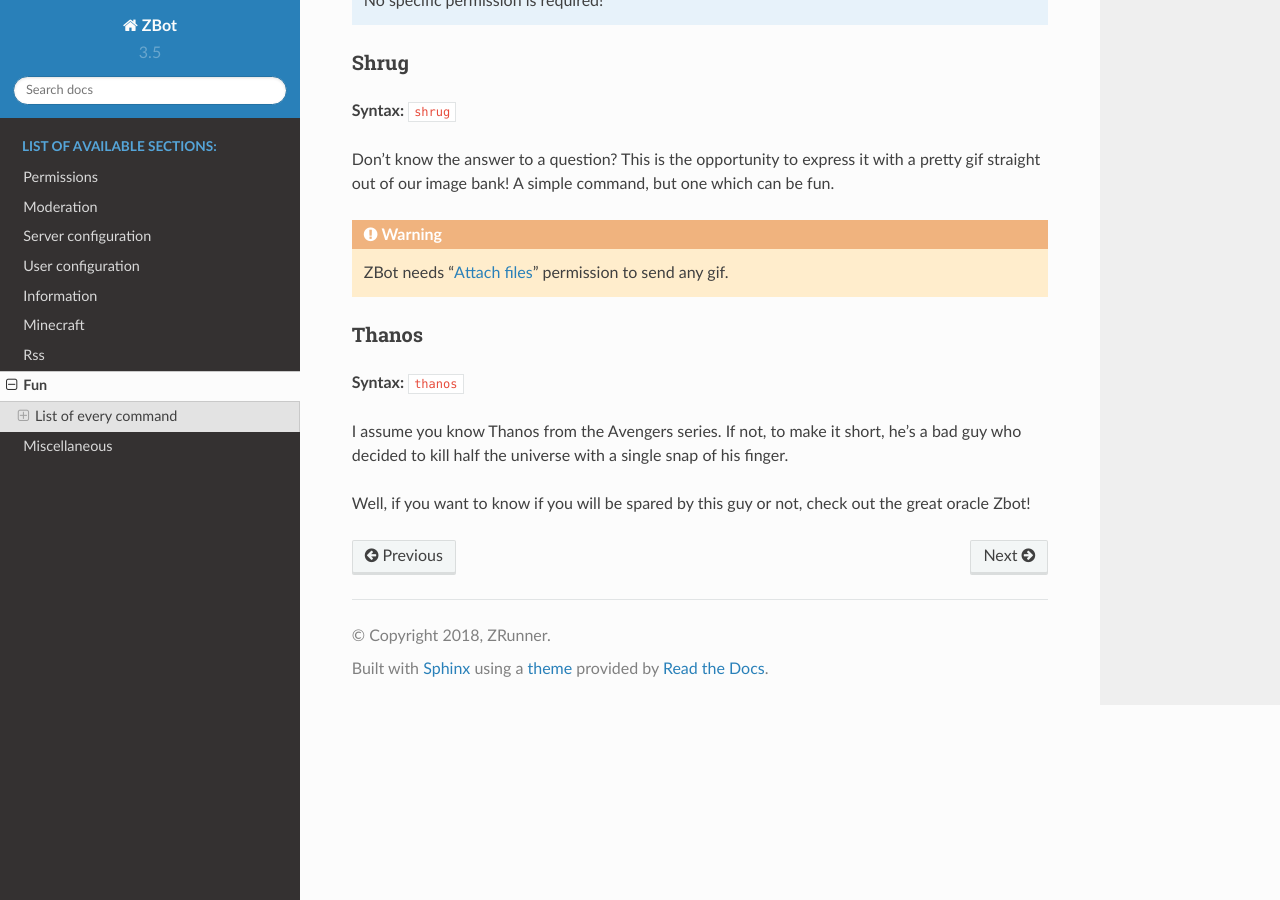
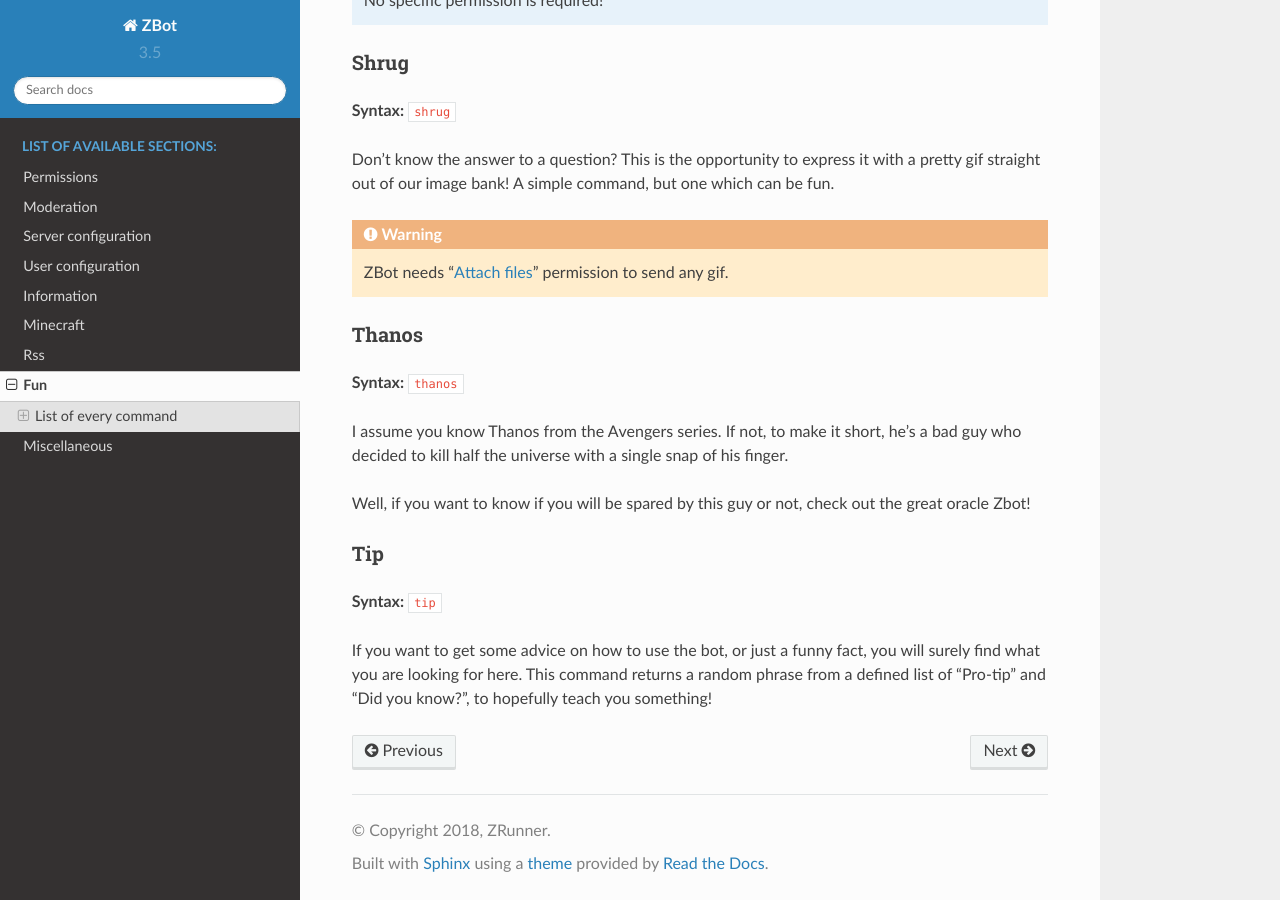
Before and after one commit to Axobot-org/Axobot, a Sphinx documentation site: the page built from docs/fun.rst, in a window 1280 px wide and 900 px high, scrolled down 7026 px. Built offline with Sphinx 7.4.7 and the Read the Docs theme 2.0.0, drawn with Linux system fonts in a browser that asks for light colours.

Commit message:
[add] `fun` doc

```diff
--- a/docs/fun.rst
+++ b/docs/fun.rst
@@ -254,3 +254,11 @@
 I assume you know Thanos from the Avengers series. If not, to make it short, he's a bad guy who decided to kill half the universe with a single snap of his finger.
 
 Well, if you want to know if you will be spared by this guy or not, check out the great oracle Zbot!
+
+
+Tip
+---
+
+**Syntax:** :code:`tip`
+
+If you want to get some advice on how to use the bot, or just a funny fact, you will surely find what you are looking for here. This command returns a random phrase from a defined list of "Pro-tip" and "Did you know?", to hopefully teach you something!
```
